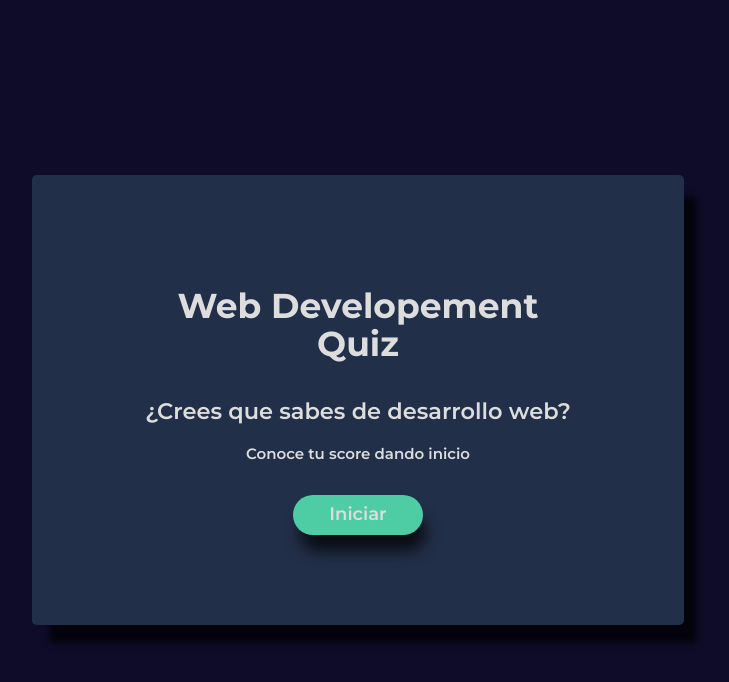
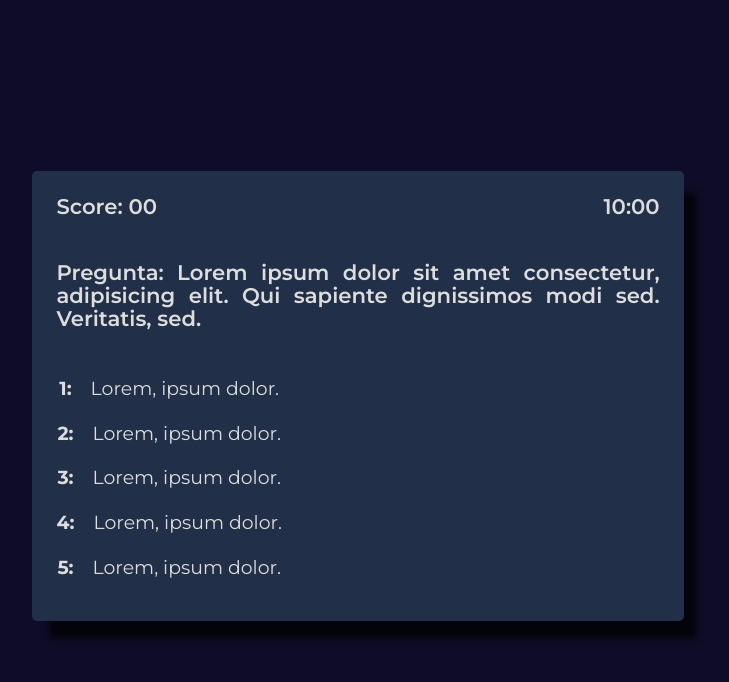
Before and after one commit to djonguitud/survey-webdev, a plain HTML site: page index.html in a window 1280 px wide. Both pictures are taken after a click on the button "Iniciar". Shown: the whole page, without its empty margins (282-1011 px from the left). Drawn offline with Linux system fonts and the light colour scheme.

Commit message:
feat: finish  start test function, add style to answers box

```diff
--- a/assests/scripts/script.js
+++ b/assests/scripts/script.js
@@ -0,0 +1,47 @@
+'use strict';
+
+const elBtn = document.getElementById('btn-start');
+let elWelcome = document.querySelector('.welcome__wraper');
+let elQuestion = document.querySelector('.questions_wraper');
+
+elBtn.addEventListener('click', startTest);
+
+//Add question list
+
+/* Function start test */
+function startTest() {
+	//Disappear welcome card
+	elWelcome.className = 'hidden__wraper';
+	questionbox();
+}
+
+/* Function appear question box */
+function questionbox() {
+	//Remove and set the class for displaying box question
+	elQuestion.classList.remove('hidden__wraper');
+	elQuestion.classList.add('main__wraper');
+}
+
+//Set timer
+
+function timer() {
+	// Configura el temporizador
+	timer = setInterval(function () {
+		timerCount--;
+		timerElement.textContent = timerCount;
+		if (timerCount >= 0) {
+			// Prueba si se cumple la condición win
+			if (isWin && timerCount > 0) {
+				// Borra el intervalo y detiene el temporizador
+				clearInterval(timer);
+				winGame();
+			}
+		}
+		// Prueba si se ha agotado el tiempo
+		if (timerCount === 0) {
+			// Borra el intervalo
+			clearInterval(timer);
+			loseGame();
+		}
+	}, 1000);
+}
--- a/assests/styles/style.css
+++ b/assests/styles/style.css
@@ -66,13 +66,26 @@ h2 {
 }
 
 p {
-	font-size: clamp(1.38rem, calc(12px + 0.72vw), 1.5rem);
+	font-size: clamp(1.38rem, calc(12px + 0.72vw), 2.3rem);
 	line-height: 1.1;
 	font-weight: 600;
 	/* text-shadow: 2px 2px var(--body-bknd-color); */
 }
 
-/** Default wraper style */
+.answers__list__wraper li {
+	list-style: none;
+	font-weight: 400;
+	font-size: clamp(1.035rem, calc(12px + 0.54vw), 2rem);
+	line-height: 1.1;
+}
+
+.question-sntc {
+	text-align: justify;
+	text-justify: distribute;
+	margin-top: 2em;
+}
+
+/** Default wrapers styles */
 
 .main__wraper {
 	background: rgba(48, 71, 94, 0.61);
@@ -84,7 +97,7 @@ p {
 	display: flex;
 	justify-content: center;
 	align-items: center;
-	margin-top: 0.5em;
+	position: relative;
 }
 
 .welcome__wraper {
@@ -101,6 +114,31 @@ p {
 
 .hidden__wraper {
 	display: none;
+}
+
+.alive_wraper {
+	display: block;
+}
+
+.timer__score__wraper {
+	display: flex;
+	justify-content: space-between;
+}
+
+.answers__wraper {
+	display: flex;
+	flex-direction: column;
+	justify-content: center;
+	align-items: flex-start;
+	margin-top: 3em;
+}
+
+.answers__list__wraper {
+	min-height: 200px;
+	display: flex;
+	flex-direction: column;
+	justify-content: space-between;
+	align-items: center;
 }
 
 /** Components style buttons, li, questions, timer, etc.. */
@@ -145,3 +183,8 @@ p {
 	background: rgba(0, 0, 0, 0.08);
 	color: rgba(0, 0, 0, 0.3);
 }
+
+.answer-number {
+	margin-right: 1em;
+	font-weight: 700;
+}
--- a/index.html
+++ b/index.html
@@ -1,8 +1,4 @@
 <!DOCTYPE html>
-<!--[if lt IE 7]>      <html class="no-js lt-ie9 lt-ie8 lt-ie7"> <![endif]-->
-<!--[if IE 7]>         <html class="no-js lt-ie9 lt-ie8"> <![endif]-->
-<!--[if IE 8]>         <html class="no-js lt-ie9"> <![endif]-->
-<!--[if gt IE 8]>      <html class="no-js"> <!--<![endif]-->
 <html>
 	<head>
 		<meta charset="utf-8" />
@@ -24,25 +20,30 @@
 						Web Developement <br />
 						Quiz
 					</h1>
-					<h2>¿Crees que sabes de desarrollo web?</h2>
+					<h2>¿Cuánto sabes de desarrollo web?</h2>
 					<p>Conoce tu score dando inicio</p>
 					<div class="btn__wraper"><button id="btn-start">Iniciar</button></div>
 				</div>
 			</section>
-			<section class="main__wraper hidden__wraper">
-				<div class="">
-					<div>score</div>
-					<div>counter</div>
-				</div>
-				<div>
-					<p>Pregunta: Lorem ipsum dolor sit amet consectetur, adipisicing elit. Qui sapiente dignissimos modi sed. Veritatis, sed.</p>
-					<div>
-						<ul>
-							<li></li>
-							<li></li>
-							<li></li>
-							<li></li>
-							<li></li>
+			<section class="hidden__wraper questions_wraper">
+				<div class="card" data-q1="question-one">
+					<div class="timer__score__wraper">
+						<div class="score__wraper">
+							<p id="score">Score: 00</p>
+						</div>
+						<div class="timer__wraper">
+							<p id="timer">10:00</p>
+						</div>
+					</div>
+					<p class="question-sntc">Pregunta: Lorem ipsum dolor sit amet consectetur, adipisicing elit. Qui sapiente dignissimos modi sed. Veritatis, sed.</p>
+					<div class="answers__wraper">
+						<ul class="answers__list__wraper">
+							<!-- Check delegation for clicking inside any answer -->
+							<li><span class="answer-number">1:</span>Lorem, ipsum dolor.</li>
+							<li><span class="answer-number">2:</span>Lorem, ipsum dolor.</li>
+							<li><span class="answer-number">3:</span>Lorem, ipsum dolor.</li>
+							<li><span class="answer-number">4:</span>Lorem, ipsum dolor.</li>
+							<li><span class="answer-number">5:</span>Lorem, ipsum dolor.</li>
 						</ul>
 					</div>
 				</div>
```
